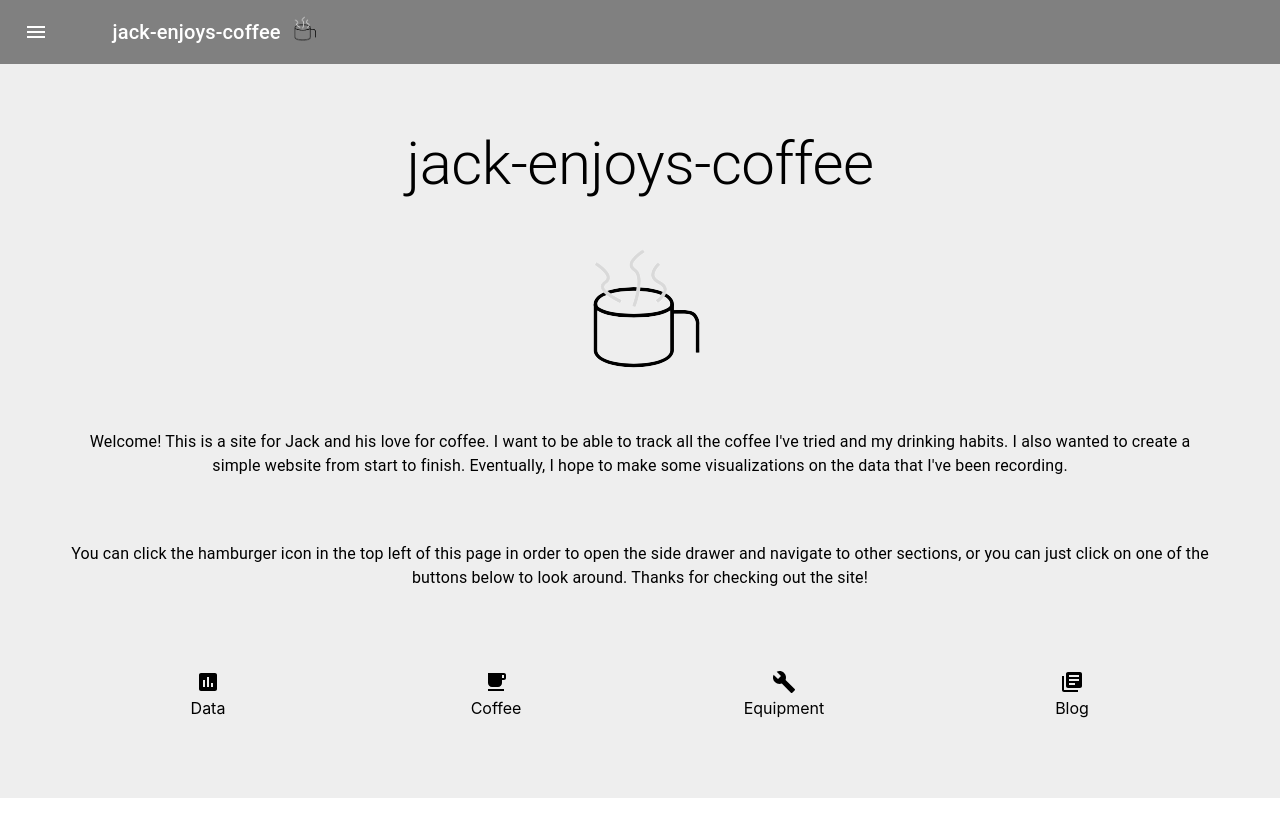
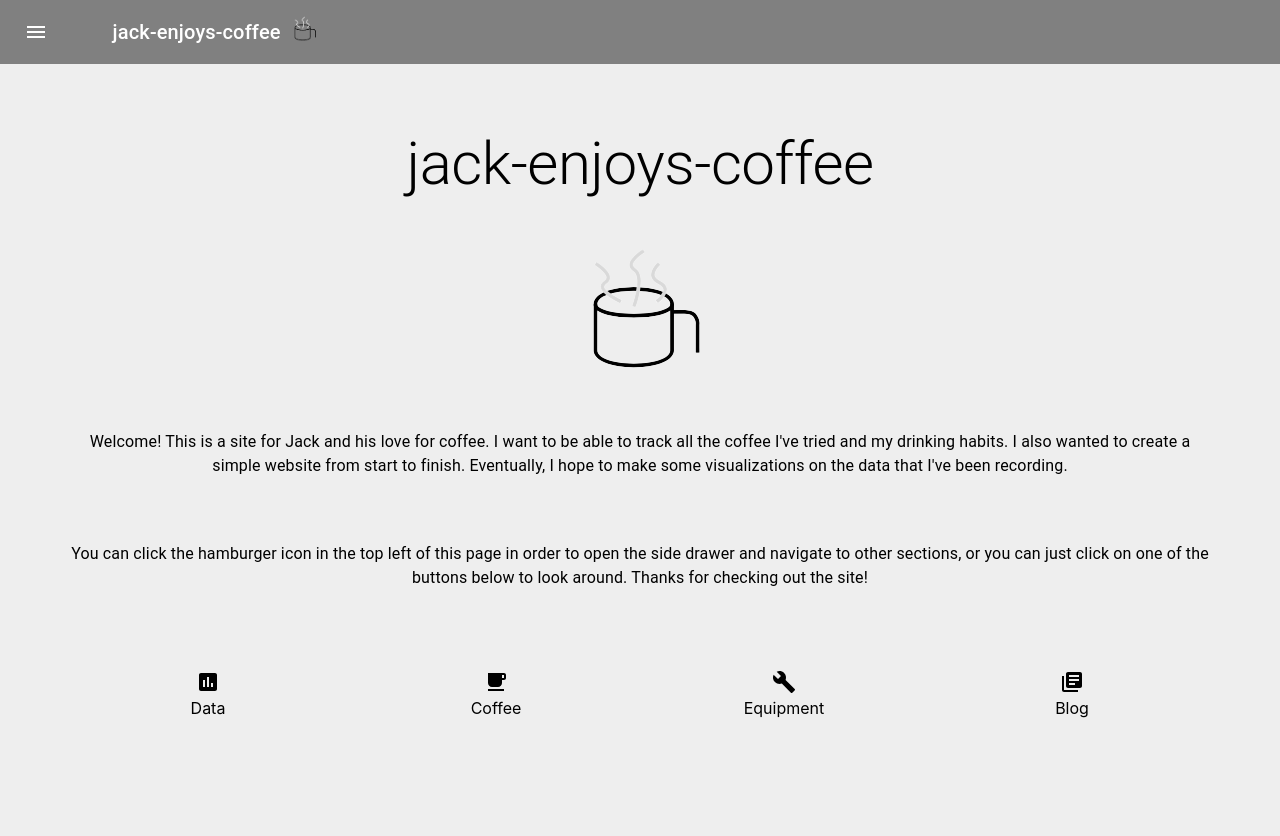
Before and after one commit to jackbrenneman/jack-enjoys-coffee, a React (Create React App) app: page / in a window 1280 px wide. Shown: the top 836 px of the page. Before the commit the page ends 800 px from the top, so only its background shows below. Built offline with nearby package versions, Linux system fonts and the light colour scheme.

Commit message:
fixing some small styling stuff

```diff
--- a/src/sections/home.js
+++ b/src/sections/home.js
@@ -9,6 +9,7 @@ function Home() {
   const useStyles = makeStyles((theme) => ({
     home: {
       backgroundColor: '#EEEEEE',
+      minHeight: '100vh',
     },
   }));
   const classes = useStyles();
--- a/src/sections/under_construction.js
+++ b/src/sections/under_construction.js
@@ -8,7 +8,7 @@ function UnderConstruction() {
   const useStyles = makeStyles((theme) => ({
     home: {
       backgroundColor: '#EEEEEE',
-      height: '100vh',
+      minHeight: '100vh',
     },
   }));
   const classes = useStyles();
```
